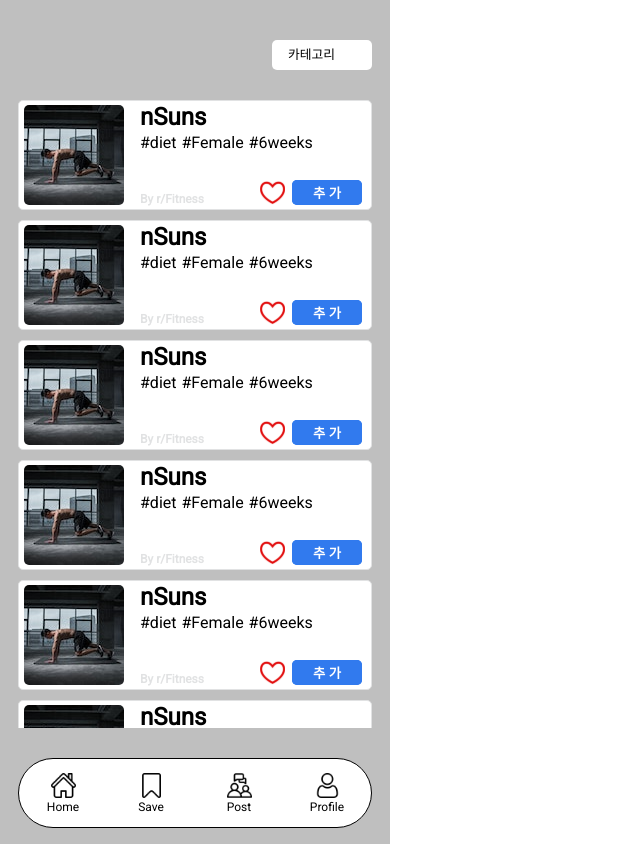
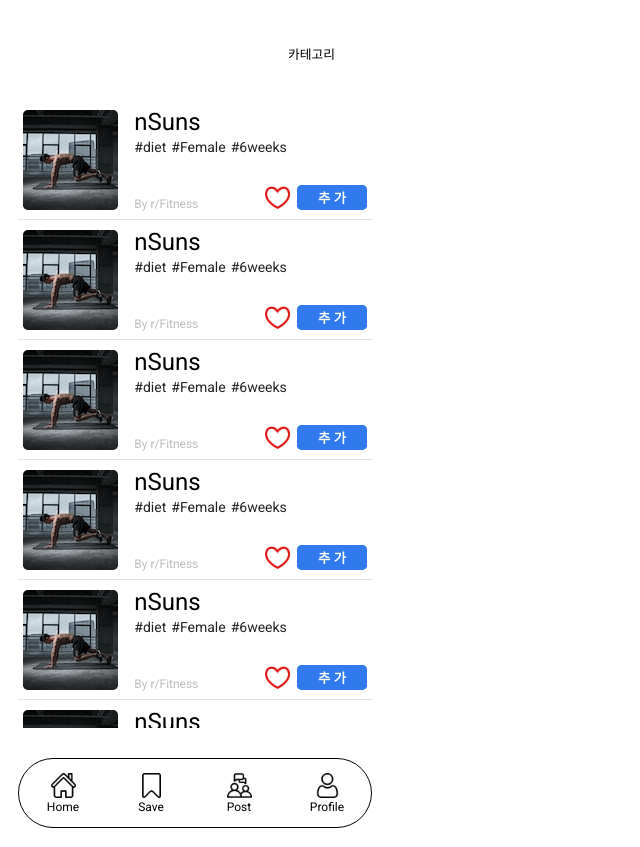
Before and after one commit to 0urFit/OurFit_Client, a Next.js app: page /save in a window 1280 px wide. Shown: the whole page, without its empty margins (0-640 px from the left). Built offline with nearby package versions, Linux system fonts and the light colour scheme.

Commit message:
design: 전체적인 design 수정

```diff
--- a/src/common/layout/style.ts
+++ b/src/common/layout/style.ts
@@ -7,16 +7,13 @@ const DL = {
         position: relative;
         width: 24.375rem;
         height: 52.75rem;
-        background-color: #bfbfbf;
     `,
-
     ImgWrapper: styled.div`
         position: absolute;
         top: 1.25rem;
         left: 1.25rem;
         cursor: pointer;
     `,
-
     FirstContainer: styled.div`
         display: inline-block;
         margin: 2.5rem 3rem;
@@ -24,7 +21,6 @@ const DL = {
         height: calc(100% - 5rem);
         overflow-y: scroll;
     `,
-
     SecondContainer: styled.div`
         display: inline-block;
         margin: 2.5rem 1.125rem 1rem;
--- a/src/common/molecules/style.ts
+++ b/src/common/molecules/style.ts
@@ -49,7 +49,7 @@ const II = {
         height: inherit;
         font-weight: 400;
         font-size: 0.875rem;
-        border: none;
+        border: 1px solid black;
         border-radius: 0.625rem;
 
         &::placeholder {
@@ -155,10 +155,9 @@ const RC = {
         align-items: center;
         width: 22.125rem;
         height: 6.875rem;
-        margin-bottom: 10px;
-        border: 1px solid #e1e2e3;
-        border-radius: 0.3125rem;
-        background-color: #fff;
+        margin-top: 0.625rem;
+        padding-bottom: 0.625rem;
+        border-bottom: 1px solid #e1e2e3;
 
         &:last-child {
             margin-bottom: 0;
@@ -173,16 +172,17 @@ const RC = {
         width: 6.25rem;
         height: 6.25rem;
         overflow: hidden;
-        border-radius: 5px;
+        border-radius: 0.3rem;
     `,
     DescWrapper: styled.div`
         display: grid;
         grid-template-rows: repeat(4, 1fr);
         margin-left: 1rem;
+        width: calc(100% - 6.25rem);
     `,
     span: styled.span`
         font-size: 1.5rem;
-        font-weight: bold;
+        font-weight: 400;
     `,
     ul: styled.ul`
         display: flex;
@@ -190,6 +190,8 @@ const RC = {
     `,
     li: styled.li`
         margin-right: 0.3125rem;
+        color: #232323;
+        font-size: 0.875rem;
 
         &:last-child {
             margin-right: 0;
@@ -197,24 +199,28 @@ const RC = {
     `,
     DescFooterWrapper: styled.div`
         display: flex;
+        width: 100%;
     `,
     CoachNameWrapper: styled.div`
+        flex-grow: 1;
         display: flex;
         align-items: end;
     `,
     CoachName: styled.span`
         font-size: 0.75rem;
-        font-weight: bold;
-        color: #e1e2e3;
+        font-weight: 400;
+        color: #bdbdbd;
     `,
     ClickWrapper: styled.div`
+        flex-wrap: 2;
         display: flex;
-        margin-left: 3.5rem;
+        justify-content: end;
     `,
     LikeIconWrapper: styled.div`
         width: 1.5625rem;
         height: 1.5625rem;
         margin-right: 0.4375rem;
+        cursor: pointer;
     `,
     BtnWrapper: styled.div`
         width: 4.375rem;
--- a/src/components/save/style.ts
+++ b/src/components/save/style.ts
@@ -15,6 +15,10 @@ const SV = {
         width: inherit;
         height: calc(100% - 10rem);
         overflow-y: scroll;
+
+        &::-webkit-scrollbar {
+            display: none;
+        }
     `,
     ButtonWrapper: styled.div`
         position: absolute;
```
